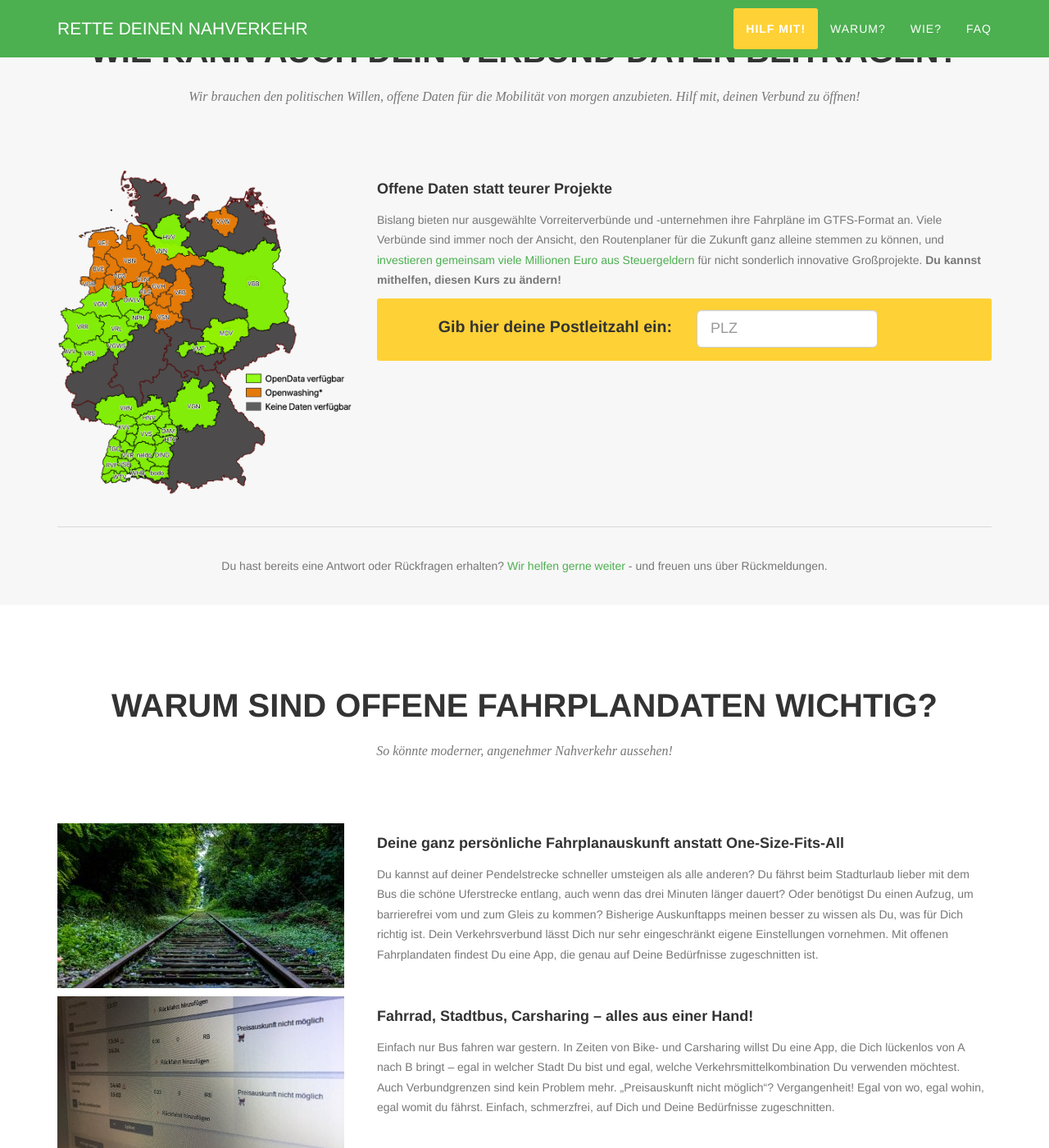
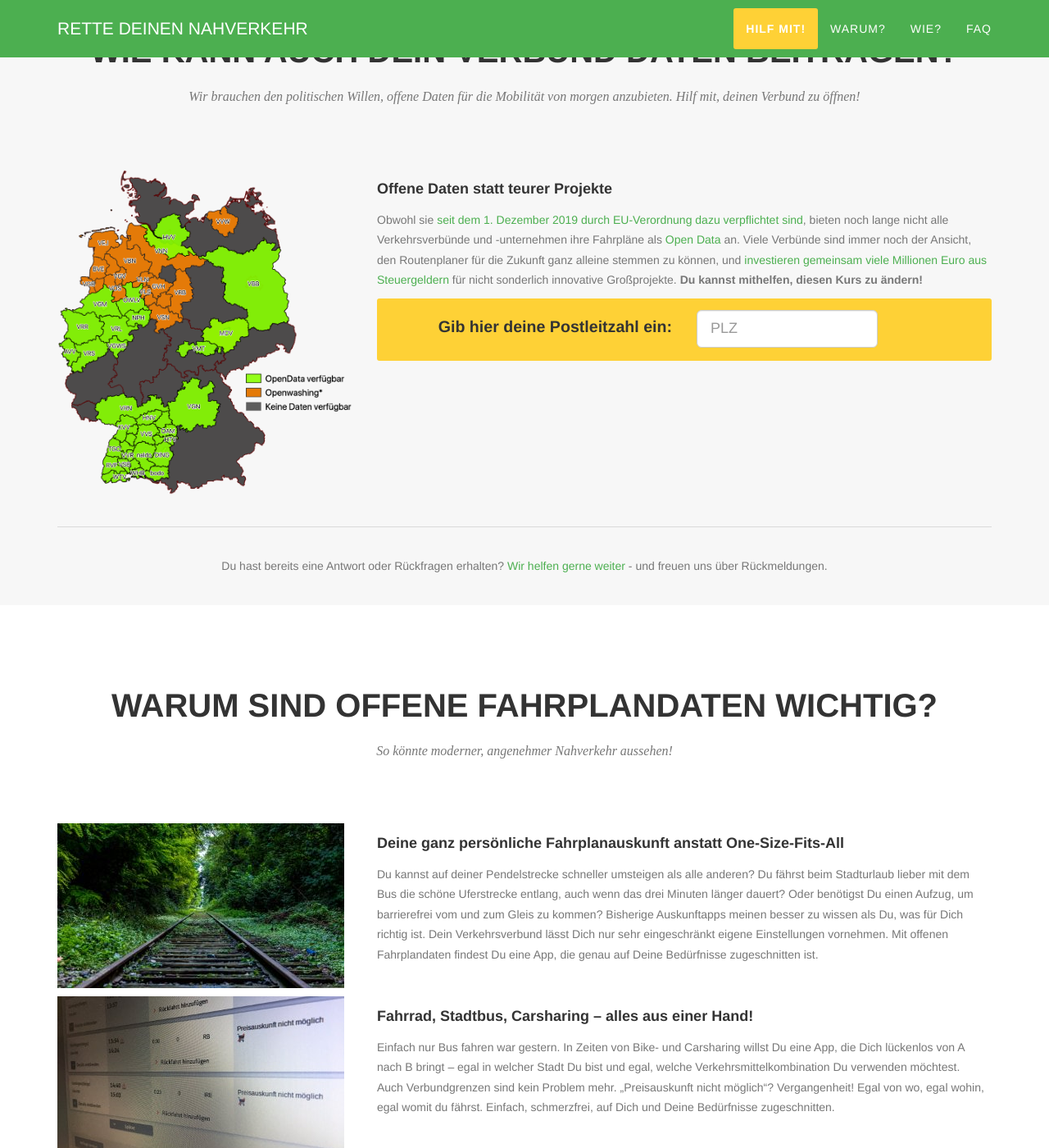
Before and after one commit to okfde/rettedeinennahverkehr, a Jekyll site: the page built from index.html, in a window 1280 px wide and 1400 px high, scrolled down 485 px. Shown: the whole window at 82% size. Built offline with Jekyll 4.4.1, drawn with Linux system fonts in a browser that asks for light colours; comment, search, counter and statistics services are not loaded; some of the changed text lies outside the part shown.

Commit message:
rephrased wording because its 2020 bitches

```diff
--- a/_includes/action.html
+++ b/_includes/action.html
@@ -10,7 +10,7 @@
             <div class="row">
                 <div class="col-md-8 col-md-push-4">
                     <h4 class="service-heading">Offene Daten statt teurer Projekte</h4>
-                    <p class="text-muted">Bislang bieten nur ausgewählte Vorreiterverbünde und -unternehmen ihre Fahrpläne im GTFS-Format an. Viele Verbünde sind immer noch der Ansicht, den Routenplaner für die Zukunft ganz alleine stemmen zu können, und <a href="https://fragdenstaat.de/anfrage/finanzielle-forderung-des-delfi-projekts/">investieren gemeinsam viele Millionen Euro aus Steuergeldern</a> für nicht sonderlich innovative Großprojekte. <strong>Du kannst mithelfen, diesen Kurs zu ändern!</strong></p>
+                    <p class="text-muted">Obwohl sie <a href="https://eur-lex.europa.eu/eli/reg_del/2017/1926/oj">seit dem 1. Dezember 2019 durch EU-Verordnung dazu verpflichtet sind</a>, bieten noch lange nicht alle Verkehrsverbünde und -unternehmen ihre Fahrpläne als <a href="http://opendefinition.org/od/2.1/de/">Open Data</a> an. Viele Verbünde sind immer noch der Ansicht, den Routenplaner für die Zukunft ganz alleine stemmen zu können, und <a href="https://fragdenstaat.de/anfrage/finanzielle-forderung-des-delfi-projekts/">investieren gemeinsam viele Millionen Euro aus Steuergeldern</a> für nicht sonderlich innovative Großprojekte. <strong>Du kannst mithelfen, diesen Kurs zu ändern!</strong></p>
 
                     <!-- Fancy Formular startet HIER! -->
                     <form id="plz-form" action="" class="form-horizontal">
--- a/_includes/why.html
+++ b/_includes/why.html
@@ -34,7 +34,7 @@
                 </div>
                 <div class="col-md-8">
                     <h4 class="service-heading">Innovation für alle, anstatt Google das Feld überlassen</h4>
-                    <p class="text-muted">Viele Verkehrsverbünde halten ihre Fahrpläne bereits im weltweiten Austauschformat <a href="https://de.wikipedia.org/wiki/General_Transit_Feed_Specification">GTFS</a> vor – stellen sie aber allein Google für den Routenplaner auf Google Maps zur Verfügung. Während Hacker*innen, Entwickler*innen oder Designer*innen keine Chance haben, an die Fahrplandaten zu kommen, wird Google zum Quasi-Monopolisten für deutschlandweite Fahrplanauskünfte. Offene Fahrplandaten <a href="http://opendefinition.org/licenses/">unter freier Lizenz</a> ebnen das Spielfeld ein und gewähren <em>allen</em> die Entwicklung spannender neuer Anwendungen.</p>
+                    <p class="text-muted">Viele Verkehrsverbünde halten ihre Fahrpläne bereits im weltweiten Austauschformat <a href="https://de.wikipedia.org/wiki/General_Transit_Feed_Specification">GTFS</a> vor – stellen sie aber allein Google für den Routenplaner auf Google Maps zur Verfügung. Während Hacker*innen, Entwickler*innen oder Designer*innen keine Chance haben, an die Fahrplandaten zu kommen, wird Google zum Quasi-Monopolisten für deutschlandweite Fahrplanauskünfte. Offene Fahrplandaten <a href="http://simia.net/wiki/Free_data">gemeinfrei bereitgestellt</a> oder wenigstens <a href="http://opendefinition.org/licenses/">unter freier Lizenz</a> ebnen das Spielfeld ein und gewähren <em>allen</em> die Entwicklung spannender neuer Anwendungen.</p>
                 </div>
             </div>
 
```
